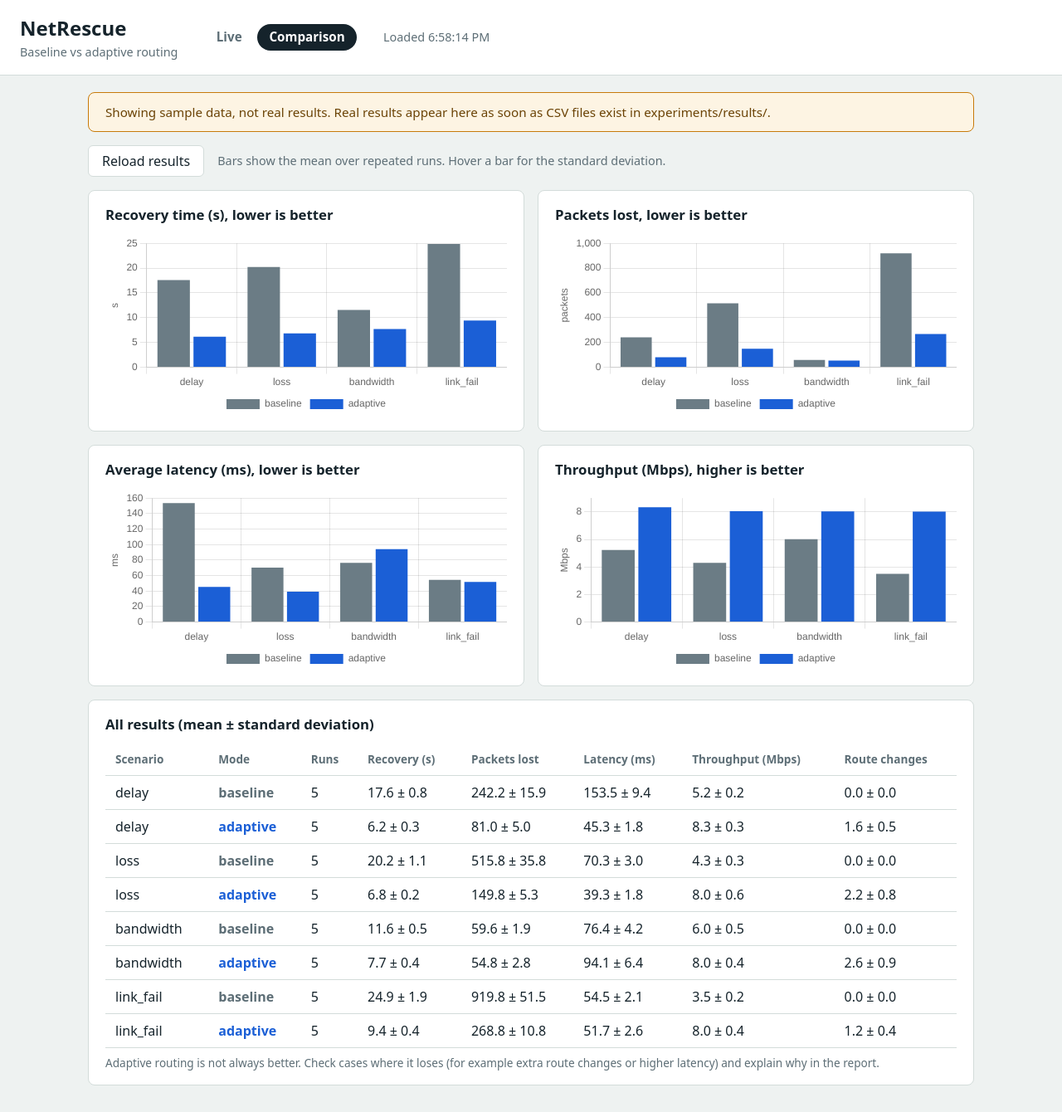
After one commit to simrahmad/NetRescue, a Flask app: page /comparison in a window 1280 px wide. The commit adds this page. Shown: the whole page at 83% size. Run offline with Flask 2, Linux system fonts and the light colour scheme.

Commit message:
Add line charts and baseline vs adaptive comparison page

```diff
--- a/dashboard/app.py
+++ b/dashboard/app.py
@@ -1,5 +1,3 @@
-"""Flask dashboard.  OWNER: M4"""
-
 """NetRescue dashboard backend (Flask, port 5000).
 
 The browser asks THIS server for data. This server gets the data from:
@@ -10,8 +8,13 @@ Run from the repo root:
     python dashboard/app.py                      # mock data
     USE_MOCK=0 python dashboard/app.py           # live controller
 """
+import copy
+import csv
 import json
 import os
+import random
+import statistics
+from datetime import datetime, timezone
 from pathlib import Path
 
 from flask import Flask, abort, jsonify, render_template
@@ -22,6 +25,16 @@ MOCK_FILE = ROOT / "data" / "mock_metrics.json"
 
 USE_MOCK = os.environ.get("USE_MOCK", "1") == "1"
 CONTROLLER_URL = os.environ.get("CONTROLLER_URL", "http://localhost:8080")
+# In mock mode, add small random changes to the metrics so the live charts move.
+# Turn off with MOCK_JITTER=0 to get exactly the numbers in mock_metrics.json.
+MOCK_JITTER = os.environ.get("MOCK_JITTER", "1") == "1"
+
+# Experiment results (written by Member 5). If no CSV files exist yet, the
+# comparison page falls back to the sample file next to this script.
+RESULTS_DIR = ROOT / "experiments" / "results"
+SAMPLE_RESULTS = Path(__file__).resolve().parent / "sample_results.csv"
+METRIC_FIELDS = ("recovery_time_s", "packets_lost", "avg_latency_ms",
+                 "throughput_mbps", "route_changes")
 
 # The four things the dashboard needs. They match the keys in
 # mock_metrics.json and the controller endpoints /topology, /metrics, ...
@@ -30,9 +43,24 @@ ENDPOINTS = ("topology", "metrics", "current_route", "events")
 app = Flask(__name__)
 
 
+def add_jitter(metrics):
+    """Return a copy of the metrics snapshot with small random changes."""
+    metrics = copy.deepcopy(metrics)
+    metrics["timestamp"] = datetime.now(timezone.utc).strftime("%Y-%m-%dT%H:%M:%SZ")
+    for link in metrics["links"]:
+        link["latency_ms"] = round(max(0.1, link["latency_ms"] * random.uniform(0.9, 1.1)), 1)
+        link["loss_pct"] = round(min(100.0, max(0.0, link["loss_pct"] * random.uniform(0.8, 1.2))), 2)
+        link["util"] = round(min(1.0, max(0.0, link["util"] + random.uniform(-0.03, 0.03))), 2)
+        link["throughput_mbps"] = round(link["util"] * link["capacity_mbps"], 1)
+    return metrics
+
+
 def load_mock(name):
     with open(MOCK_FILE, encoding="utf-8") as f:
-        return json.load(f)[name]
+        data = json.load(f)[name]
+    if name == "metrics" and MOCK_JITTER:
+        data = add_jitter(data)
+    return data
 
 
 def load_live(name):
@@ -43,9 +71,63 @@ def load_live(name):
     return resp.json()
 
 
+def read_result_rows():
+    """Return (rows, is_sample). Reads every CSV in experiments/results/."""
+    files = sorted(RESULTS_DIR.glob("*.csv")) if RESULTS_DIR.is_dir() else []
+    is_sample = not files
+    if is_sample:
+        files = [SAMPLE_RESULTS]
+    rows = []
+    for path in files:
+        with open(path, newline="", encoding="utf-8") as f:
+            rows.extend(csv.DictReader(f))
+    return rows, is_sample
+
+
+def summarize(rows):
+    """Group runs by (scenario, mode) and compute mean and standard deviation."""
+    groups = {}
+    for row in rows:
+        scenario, mode = row.get("scenario"), row.get("mode")
+        if scenario and mode:
+            groups.setdefault((scenario, mode), []).append(row)
+
+    summary = []
+    for (scenario, mode), items in groups.items():
+        entry = {"scenario": scenario, "mode": mode, "n": len(items)}
+        for field in METRIC_FIELDS:
+            values = []
+            for item in items:
+                try:
+                    values.append(float(item[field]))
+                except (KeyError, TypeError, ValueError):
+                    pass  # skip empty or broken cells
+            if values:
+                sd = statistics.stdev(values) if len(values) > 1 else 0.0
+                entry[field] = {"mean": round(statistics.mean(values), 3), "sd": round(sd, 3)}
+            else:
+                entry[field] = {"mean": None, "sd": None}
+        summary.append(entry)
+    return summary
+
+
 @app.route("/")
 def index():
     return render_template("index.html", use_mock=USE_MOCK)
+
+
+@app.route("/comparison")
+def comparison():
+    return render_template("comparison.html")
+
+
+@app.route("/api/results")
+def api_results():
+    try:
+        rows, is_sample = read_result_rows()
+        return jsonify({"sample": is_sample, "summary": summarize(rows)})
+    except Exception as err:  # missing sample file, bad CSV
+        return jsonify({"error": str(err)}), 500
 
 
 @app.route("/api/<name>")
--- /dev/null
+++ b/dashboard/static/comparison.js
@@ -0,0 +1,122 @@
+// Baseline vs adaptive comparison page.
+// Asks Flask for /api/results (already averaged per scenario and mode) and draws it.
+
+const SCENARIO_ORDER = ["delay", "loss", "bandwidth", "link_fail"];
+const MODE_ORDER = ["baseline", "adaptive"];
+const MODE_COLOR = { baseline: "#6b7c85", adaptive: "#1b5fd6" };
+
+const METRICS = [
+  { key: "recovery_time_s", canvas: "recovery-chart", unit: "s" },
+  { key: "packets_lost", canvas: "lost-chart", unit: "packets" },
+  { key: "avg_latency_ms", canvas: "latency-chart", unit: "ms" },
+  { key: "throughput_mbps", canvas: "throughput-chart", unit: "Mbps" },
+];
+
+const charts = {};
+
+function sortScenarios(list) {
+  const rank = (s) => {
+    const i = SCENARIO_ORDER.indexOf(s);
+    return i === -1 ? SCENARIO_ORDER.length : i;
+  };
+  return list.slice().sort((a, b) => rank(a) - rank(b) || a.localeCompare(b));
+}
+
+function findEntry(summary, scenario, mode) {
+  return summary.find((e) => e.scenario === scenario && e.mode === mode);
+}
+
+function drawChart(metric, scenarios, summary) {
+  if (charts[metric.key]) charts[metric.key].destroy();
+
+  const datasets = MODE_ORDER.map((mode) => {
+    const entries = scenarios.map((s) => findEntry(summary, s, mode));
+    return {
+      label: mode,
+      data: entries.map((e) => (e ? e[metric.key].mean : null)),
+      sd: entries.map((e) => (e ? e[metric.key].sd : null)),
+      backgroundColor: MODE_COLOR[mode],
+    };
+  });
+
+  charts[metric.key] = new Chart(document.getElementById(metric.canvas), {
+    type: "bar",
+    data: { labels: scenarios, datasets },
+    options: {
+      responsive: true,
+      maintainAspectRatio: false,
+      animation: false,
+      plugins: {
+        legend: { position: "bottom" },
+        tooltip: {
+          callbacks: {
+            label: (ctx) => {
+              const sd = ctx.dataset.sd[ctx.dataIndex];
+              const value = ctx.parsed.y;
+              const spread = sd === null ? "" : ` ± ${sd.toFixed(1)}`;
+              return `${ctx.dataset.label}: ${value}${spread} ${metric.unit}`;
+            },
+          },
+        },
+      },
+      scales: { y: { beginAtZero: true, title: { display: true, text: metric.unit } } },
+    },
+  });
+}
+
+function fmt(stat) {
+  if (!stat || stat.mean === null) return "n/a";
+  return `${stat.mean.toFixed(1)} ± ${stat.sd.toFixed(1)}`;
+}
+
+function cell(text, className) {
+  const td = document.createElement("td");
+  td.textContent = text;
+  if (className) td.className = className;
+  return td;
+}
+
+function drawTable(scenarios, summary) {
+  const body = document.getElementById("result-rows");
+  body.replaceChildren();
+  for (const scenario of scenarios) {
+    for (const mode of MODE_ORDER) {
+      const e = findEntry(summary, scenario, mode);
+      if (!e) continue;
+      const tr = document.createElement("tr");
+      tr.append(
+        cell(scenario), cell(mode, `mode-${mode}`), cell(String(e.n)),
+        cell(fmt(e.recovery_time_s)), cell(fmt(e.packets_lost)),
+        cell(fmt(e.avg_latency_ms)), cell(fmt(e.throughput_mbps)),
+        cell(fmt(e.route_changes)),
+      );
+      body.appendChild(tr);
+    }
+  }
+}
+
+async function load() {
+  const status = document.getElementById("status");
+  try {
+    const res = await fetch("/api/results");
+    if (!res.ok) throw new Error(`HTTP ${res.status}`);
+    const data = await res.json();
+    if (data.error) throw new Error(data.error);
+
+    document.getElementById("sample-banner").hidden = !data.sample;
+
+    if (data.summary.length === 0) {
+      status.textContent = "No results found in the CSV files yet.";
+      return;
+    }
+    const scenarios = sortScenarios([...new Set(data.summary.map((e) => e.scenario))]);
+    METRICS.forEach((m) => drawChart(m, scenarios, data.summary));
+    drawTable(scenarios, data.summary);
+    status.textContent = `Loaded ${new Date().toLocaleTimeString()}`;
+  } catch (err) {
+    status.textContent = `Cannot load results: ${err.message}`;
+  }
+}
+
+document.getElementById("reload").addEventListener("click", load);
+load();
--- a/dashboard/static/style.css
+++ b/dashboard/static/style.css
@@ -157,3 +157,42 @@ td.num, th.num { text-align: right; }
 }
 
 :focus-visible { outline: 3px solid var(--active); outline-offset: 2px; }
+
+/* ---------- navigation ---------- */
+.nav { display: flex; gap: 0.25rem; }
+.nav a {
+  padding: 0.3rem 0.9rem;
+  border-radius: 999px;
+  color: var(--muted);
+  text-decoration: none;
+  font-weight: 600;
+  font-size: 0.95rem;
+}
+.nav a:hover { background: var(--bg); color: var(--ink); }
+.nav a[aria-current="page"] { background: var(--ink); color: #fff; }
+
+/* ---------- comparison page ---------- */
+.banner {
+  grid-column: 1 / -1;
+  padding: 0.75rem 1.25rem;
+  border-radius: 8px;
+  border: 1px solid var(--congested);
+  background: #fdf4e3;
+  color: #6b4306;
+  font-size: 0.95rem;
+}
+.banner[hidden] { display: none; }
+.toolbar { grid-column: 1 / -1; display: flex; align-items: center; gap: 1rem; }
+button {
+  font: inherit;
+  padding: 0.35rem 1rem;
+  border-radius: 6px;
+  border: 1px solid var(--line);
+  background: var(--panel);
+  color: var(--ink);
+  cursor: pointer;
+}
+button:hover { border-color: var(--ink); }
+.note { font-size: 0.85rem; color: var(--muted); margin-top: 0.5rem; }
+td.mode-baseline { color: var(--muted); font-weight: 600; }
+td.mode-adaptive { color: var(--active); font-weight: 600; }
--- /dev/null
+++ b/dashboard/templates/comparison.html
@@ -0,0 +1,74 @@
+<!doctype html>
+<html lang="en">
+<head>
+  <meta charset="utf-8">
+  <meta name="viewport" content="width=device-width, initial-scale=1">
+  <title>NetRescue comparison</title>
+  <link rel="stylesheet" href="{{ url_for('static', filename='style.css') }}">
+  <script src="https://cdnjs.cloudflare.com/ajax/libs/Chart.js/4.4.1/chart.umd.min.js"></script>
+</head>
+<body>
+  <header class="top">
+    <div class="brand">
+      <h1>NetRescue</h1>
+      <p class="muted">Baseline vs adaptive routing</p>
+    </div>
+    <nav class="nav" aria-label="Pages">
+      <a href="/">Live</a>
+      <a href="/comparison" aria-current="page">Comparison</a>
+    </nav>
+    <p id="status" class="muted" role="status">Loading results...</p>
+  </header>
+
+  <main>
+    <p id="sample-banner" class="banner" hidden>
+      Showing sample data, not real results. Real results appear here as soon as
+      CSV files exist in experiments/results/.
+    </p>
+
+    <div class="toolbar">
+      <button id="reload" type="button">Reload results</button>
+      <span class="muted">Bars show the mean over repeated runs. Hover a bar for the standard deviation.</span>
+    </div>
+
+    <section class="panel">
+      <h2>Recovery time (s), lower is better</h2>
+      <div class="chart-box"><canvas id="recovery-chart"></canvas></div>
+    </section>
+
+    <section class="panel">
+      <h2>Packets lost, lower is better</h2>
+      <div class="chart-box"><canvas id="lost-chart"></canvas></div>
+    </section>
+
+    <section class="panel">
+      <h2>Average latency (ms), lower is better</h2>
+      <div class="chart-box"><canvas id="latency-chart"></canvas></div>
+    </section>
+
+    <section class="panel">
+      <h2>Throughput (Mbps), higher is better</h2>
+      <div class="chart-box"><canvas id="throughput-chart"></canvas></div>
+    </section>
+
+    <section class="panel wide">
+      <h2>All results (mean ± standard deviation)</h2>
+      <div class="table-wrap">
+        <table>
+          <thead>
+            <tr>
+              <th>Scenario</th><th>Mode</th><th>Runs</th>
+              <th>Recovery (s)</th><th>Packets lost</th><th>Latency (ms)</th>
+              <th>Throughput (Mbps)</th><th>Route changes</th>
+            </tr>
+          </thead>
+          <tbody id="result-rows"></tbody>
+        </table>
+      </div>
+      <p class="note">Adaptive routing is not always better. Check cases where it loses (for example extra route changes or higher latency) and explain why in the report.</p>
+    </section>
+  </main>
+
+  <script src="{{ url_for('static', filename='comparison.js') }}"></script>
+</body>
+</html>
```
Also changed, not shown: dashboard/sample_results.csv (added, +41 -0 lines), dashboard/static/app.js (+65 -29 lines), dashboard/templates/index.html (+11 -2 lines).
